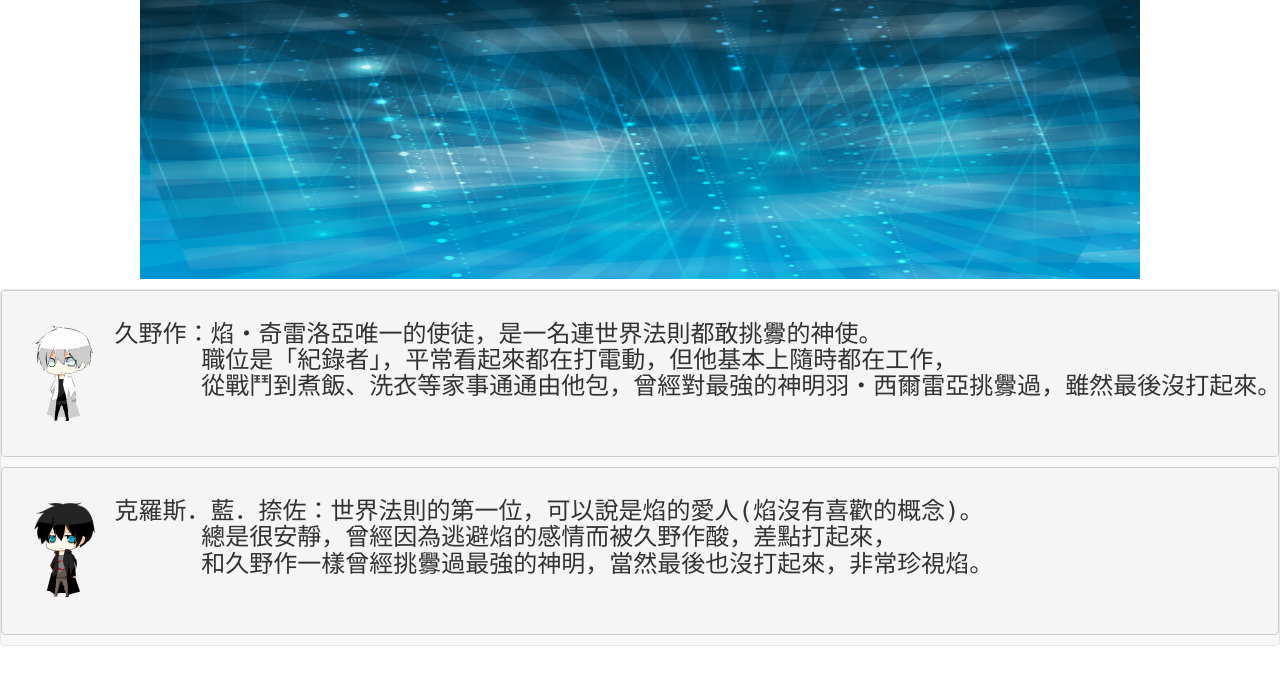
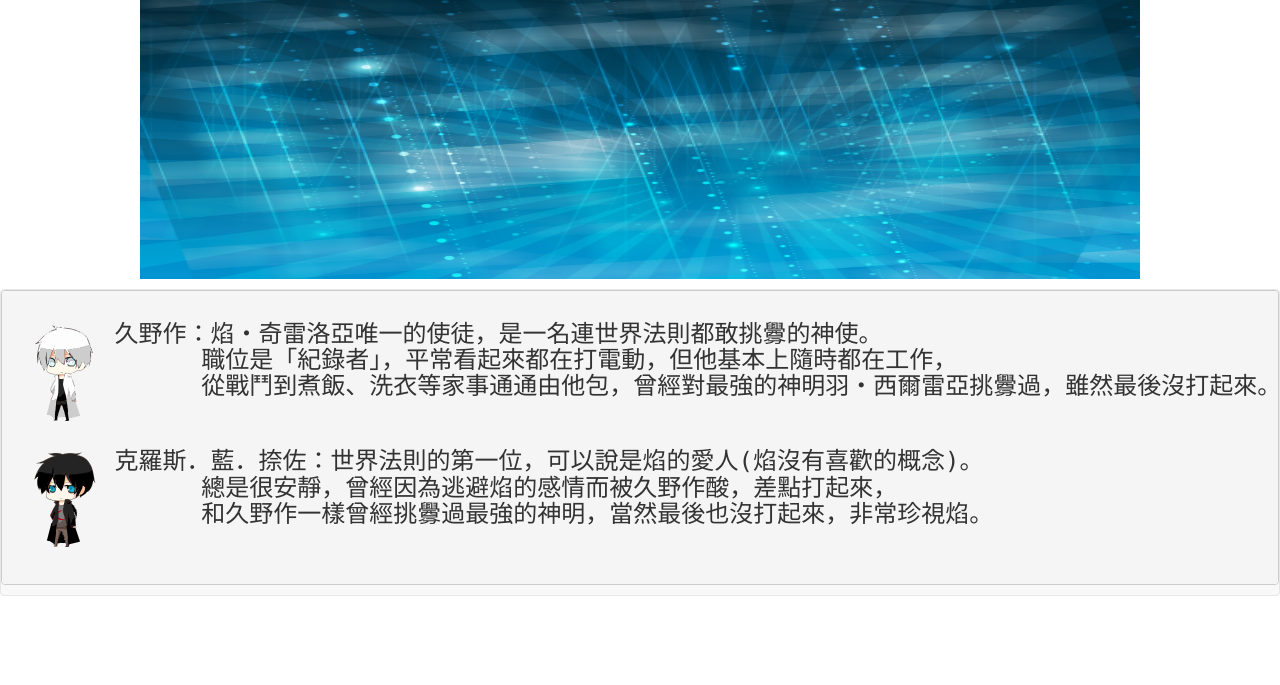
Before and after one commit to yehmoonblue/zzz, a plain HTML site: page index.html in a window 1280 px wide. Shown: the part 73-758 px from the top of the page. Drawn offline with Linux system fonts and the light colour scheme; a script that the page names is missing.

Commit message:
Update index.html

```diff
--- a/index.html
+++ b/index.html
@@ -27,8 +27,7 @@
     <pre><h3><img src = "picture/shime16.png" align="left" height = "100px;">久野作：焰‧奇雷洛亞唯一的使徒，是一名連世界法則都敢挑釁的神使。
       職位是「紀錄者」，平常看起來都在打電動，但他基本上隨時都在工作，
       從戰鬥到煮飯、洗衣等家事通通由他包，曾經對最強的神明羽‧西爾雷亞挑釁過，雖然最後沒打起來。</h3>
-    </pre>
-    <pre><h3><img src = "picture/shime31.png" align="left" height = "100px;">克羅斯．藍．捺佐：世界法則的第一位，可以說是焰的愛人(焰沒有喜歡的概念)。
+<h3><img src = "picture/shime31.png" align="left" height = "100px;">克羅斯．藍．捺佐：世界法則的第一位，可以說是焰的愛人(焰沒有喜歡的概念)。
       總是很安靜，曾經因為逃避焰的感情而被久野作酸，差點打起來，
       和久野作一樣曾經挑釁過最強的神明，當然最後也沒打起來，非常珍視焰。</h3>
     </pre>
```
